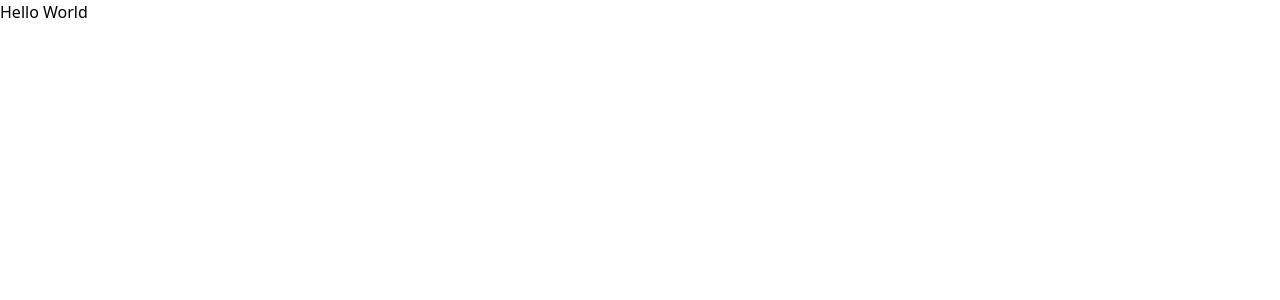
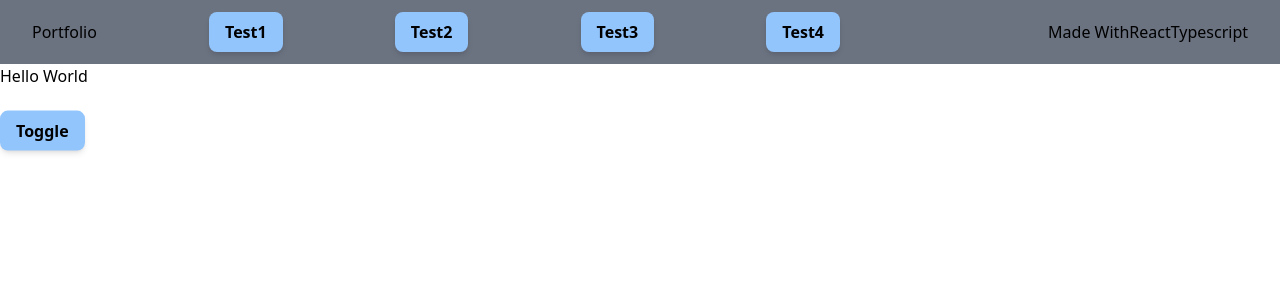
Before and after one commit to ttax00/portfolio, a React (Create React App) app: page / in a window 1280 px wide. Shown: the top 300 px of the page. Built offline with nearby package versions, Linux system fonts and the light colour scheme.

Commit message:
ADD draft navbar

```diff
--- a/public/index.html
+++ b/public/index.html
@@ -24,7 +24,7 @@
       work correctly both with client-side routing and a non-root public URL.
       Learn how to configure a non-root public URL by running `npm run build`.
     -->
-    <title>React App</title>
+    <title>Portfolio</title>
   </head>
   <body>
     <noscript>You need to enable JavaScript to run this app.</noscript>
--- a/src/App.tsx
+++ b/src/App.tsx
@@ -1,8 +1,37 @@
+import { useState } from "react";
+
 function App() {
+  const [dark, setDark] = useState(false);
+
+  if (dark) {
+    document.documentElement.classList.add('dark')
+  } else {
+    document.documentElement.classList.remove('dark')
+  }
+
   return (
-    <div>
+    <div className="bg-white dark:bg-gray-600">
+      <nav className="bg-gray-500 dark:bg-gray-800">
+        <div className="max-w-7xl mx-auto px-2 sm:px-6 lg:px-8 grid grid-cols-3 gap-2">
+          <div className="relative flex items-center justify-between h-16 col-span-2">
+            <div className="text-black dark:text-white">Portfolio</div>
+            <button className="btn-primary">Test1</button>
+            <button className="btn-primary">Test2</button>
+            <button className="btn-primary">Test3</button>
+            <button className="btn-primary">Test4</button>
+          </div>
+          <div className="relative flex items-center justify-end h-16">
+            <div>Made With</div>
+            <span>React</span>
+            <span>Typescript</span>
+          </div>
+        </div>
+      </nav>
       <header>
         Hello World
+        <br />
+        <br />
+        <button onClick={() => setDark(!dark)} className="btn-primary animate-bounce">Toggle</button>
       </header>
     </div>
   );
--- a/src/index.css
+++ b/src/index.css
@@ -1,3 +1,15 @@
 @tailwind base;
 @tailwind components;
 @tailwind utilities;
+
+@layer components {
+  .btn-primary {
+    @apply
+    py-2 px-4
+    bg-blue-300 dark:bg-red-800
+    text-black dark:text-white
+   font-semibold rounded-lg shadow-md
+   hover:bg-blue-700
+   focus:outline-none focus:ring-2 focus:ring-blue-400 focus:ring-opacity-75
+  }
+}
```
